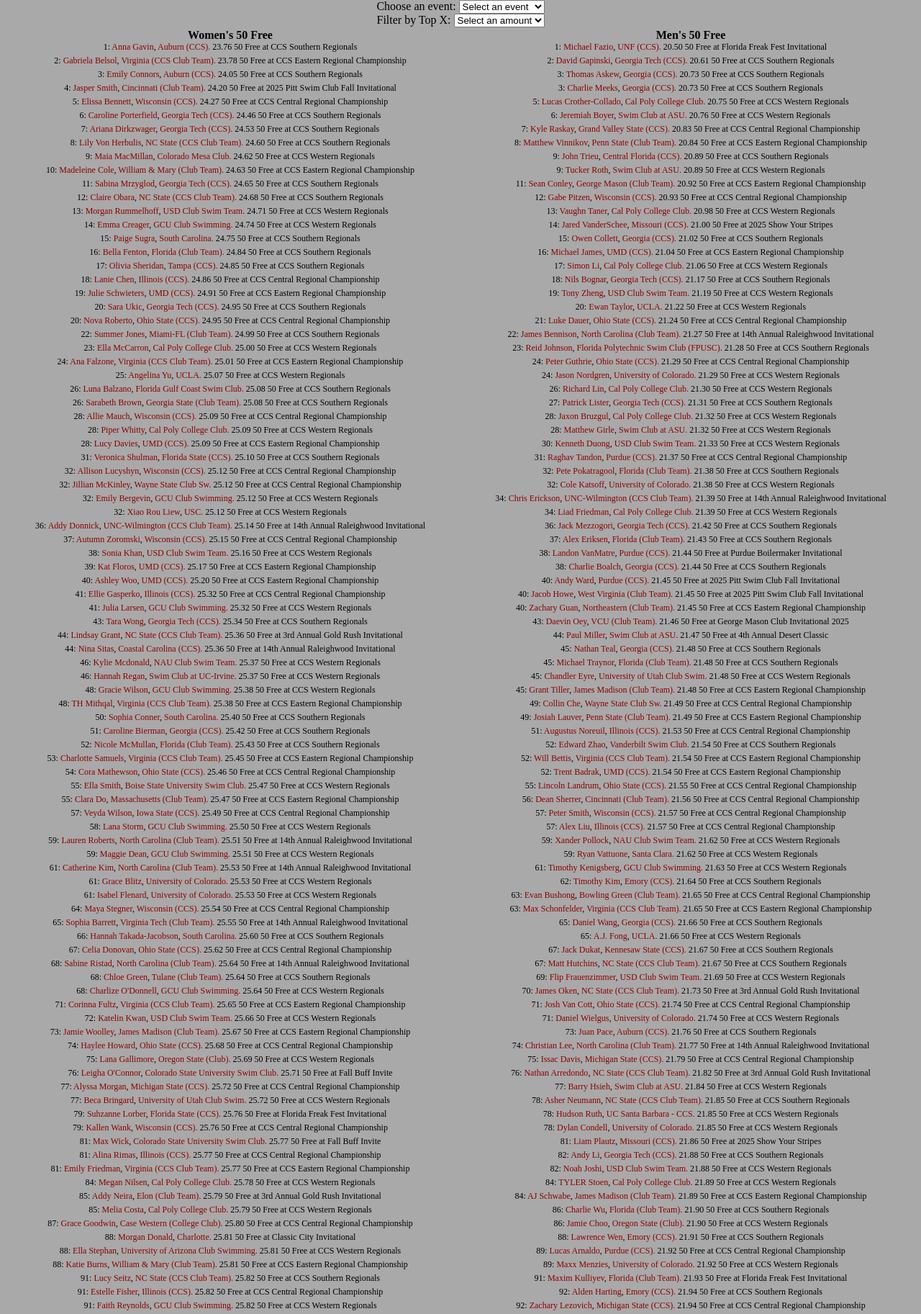
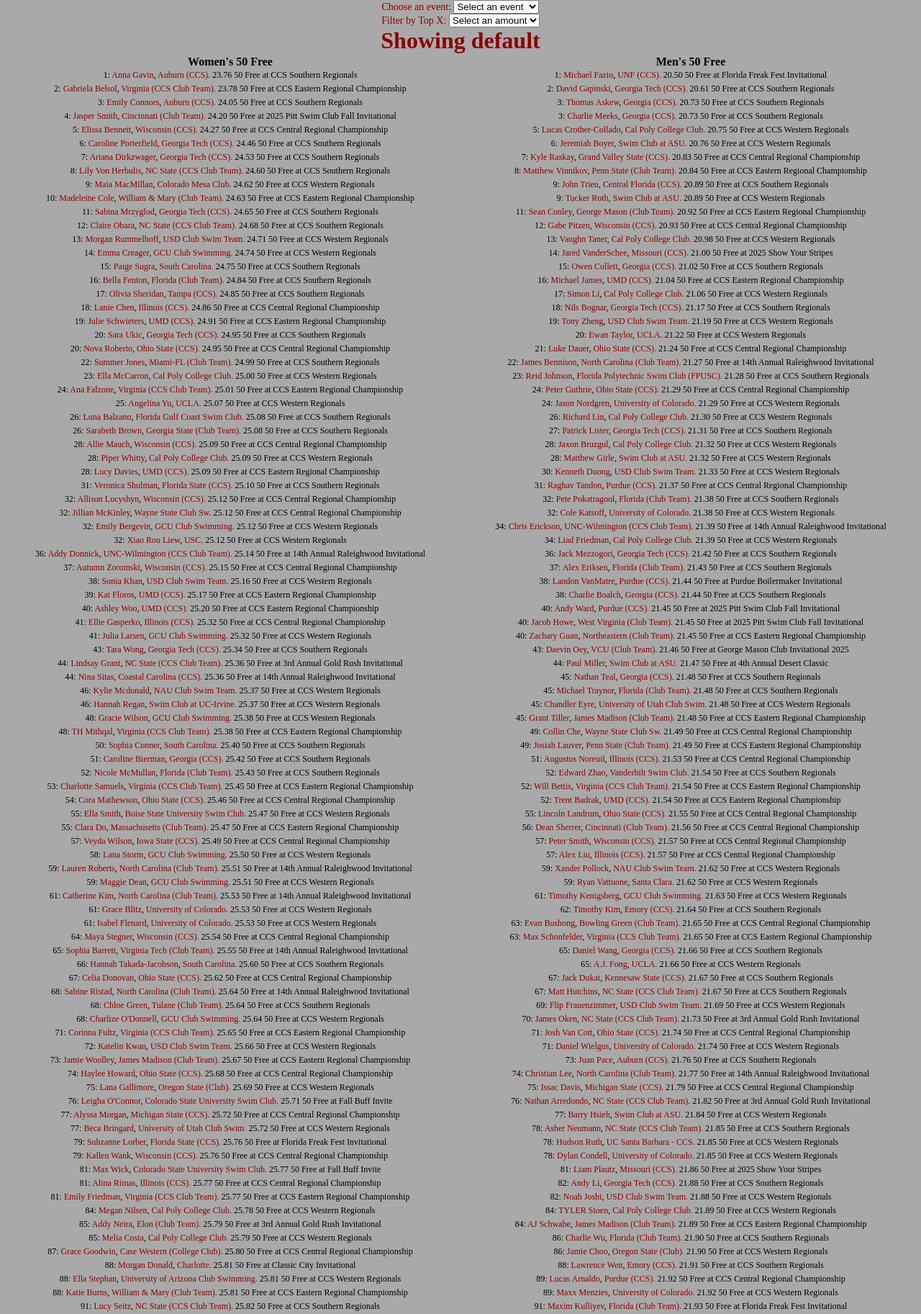
Before and after one commit to JadoG1764/Swimcloud-Scraper, a Django app: page /races/ in a window 1280 px wide. Shown: the part 87-1912 px from the top of the page at 72% size. Run offline with Django 5.2, Linux system fonts and the light colour scheme; data comes from the database, SQL or seed files in the repository.

Commit message:
Fixed bug where races dropdown filter would not apply both, invalid names on swimmers page throw error still

```diff
--- a/Races/views.py
+++ b/Races/views.py
@@ -5,13 +5,22 @@ from Models import MapCreator
 from django.utils.text import slugify
 from django.shortcuts import redirect
 
+selected_event = ""
+selected_top = ""
+
 
 def home_page(request):
     return render(request, "home.html" )
 
 def races_page(request):
-    selected_event = request.GET.get("event")
-    selected_top = request.GET.get("top")
+    global selected_event
+    global selected_top
+
+    if not request.GET.get("event"):
+        selected_top = request.GET.get("top")
+    if not request.GET.get("top"):
+        selected_event = request.GET.get("event")
+
     races = Races.objects.all()
     if selected_event:
         if selected_event != "All":
@@ -19,7 +28,7 @@ def races_page(request):
     if selected_top:
         if selected_top != "All":
             races = races.filter(place__range=(1, int(selected_top)))
-    return render(request, "Races.html", {'races': races})
+    return render(request, "Races.html", {'races': races, 'selected_event': selected_event, 'selected_top': selected_top})
 
 def swimmers_page(request):
     return render(request, "swimmers.html")
@@ -46,7 +55,7 @@ def teams_page(request):
 def swimmer_redirect(request):
     if request.method == 'POST':
         name = request.POST.get('SwimmerName', '')
-        slug_name = name.replace(' ', '-').lower()
+        slug_name = slugify(name)
         return swimmers_slug('swimmers_slug', name=slug_name)
     return redirect('/')
 
--- a/static/style.css
+++ b/static/style.css
@@ -62,3 +62,9 @@ a:hover {
     font-size: 12px;
     color: black;
 }
+
+.table {
+    font-size: 14px;
+    color: darkred;
+
+}
--- a/templates/Races.html
+++ b/templates/Races.html
@@ -10,6 +10,7 @@
 {% endblock %}
 
 {% block table %}
+    <div class = "table">
         <form method="GET" action="">
             <label for="event">Choose an event:</label>
             <select name="event" id="event">
@@ -39,9 +40,6 @@
             this.form.submit(); // automatically submit the form when the dropdown changes
         });
     </script>
-{% endblock %}
-
-{% block table2 %}
         <form method="GET" action="">
             <label for="top">Filter by Top X:</label>
             <select name="top" id="top">
@@ -53,6 +51,7 @@
                 <option value="200">200</option>
             </select>
         </form>
+    </div>
     <script>
         document.getElementById("top").addEventListener("change", function() {
             this.form.submit(); // automatically submit the form when the dropdown changes
@@ -60,9 +59,16 @@
     </script>
 {% endblock %}
 
-
-
 {% block main %}
+    {% if selected_event == None and selected_top == None %}
+        <h1>Showing default</h1>
+    {% elif selected_event == None%}
+        <h1>Showing Top {{ selected_top }}</h1>
+    {% elif selected_top == None %}
+        <h1>Showing {{ selected_event }}</h1>
+    {% else %}
+        <h1>Showing {{ selected_event }} for Top {{ selected_top }}</h1>
+    {% endif %}
     <main class="stats-layout">
     <div class="events">
         {% for race in races %}
@@ -70,7 +76,7 @@
                 {% if race.place == 1 %}
                     <h2>{{ race.gender }}'s {{ race.event }}</h2>
                 {% endif %}
-                {{ race.place }}: <a href="/swimmers/{{ race.name_slug  }}/">{{ race.name }}</a>, <a href = "/teams/{{ race.team_slug }}/">{{ race.team }}.</a> {{ race.time }} {{ race.event }} at {{ race.meet }}</p>
+                <p>{{ race.place }}: <a href="/swimmers/{{ race.name_slug  }}/">{{ race.name }}</a>, <a href = "/teams/{{ race.team_slug }}/">{{ race.team }}.</a> {{ race.time }} {{ race.event }} at {{ race.meet }}</p>
             {% endif %}
         {% endfor %}
     </div>
@@ -81,7 +87,7 @@
                     <h2>{{ race.gender }}'s {{ race.event }}</h2>
                 {% endif %}
                 {% if race.gender == "Men" %}
-                 {{ race.place }}: <a href="/swimmers/{{ race.name_slug  }}/">{{ race.name }}</a>, <a href = "/teams/{{ race.team_slug }}/">{{ race.team }}.</a> {{ race.time }} {{ race.event }} at {{ race.meet }}</p>
+                 <p>{{ race.place }}: <a href="/swimmers/{{ race.name_slug  }}/">{{ race.name }}</a>, <a href = "/teams/{{ race.team_slug }}/">{{ race.team }}.</a> {{ race.time }} {{ race.event }} at {{ race.meet }}</p>
                 {% endif %}
             {% endif %}
         {% endfor %}
--- a/templates/template.html
+++ b/templates/template.html
@@ -25,9 +25,6 @@
         {% block table %}
         {% endblock %}
 
-        {% block table2 %}
-        {% endblock %}
-
         {% block main %}
         {% endblock %}
     </main>
```
Lines whose indentation alone changed are shown as unchanged.
